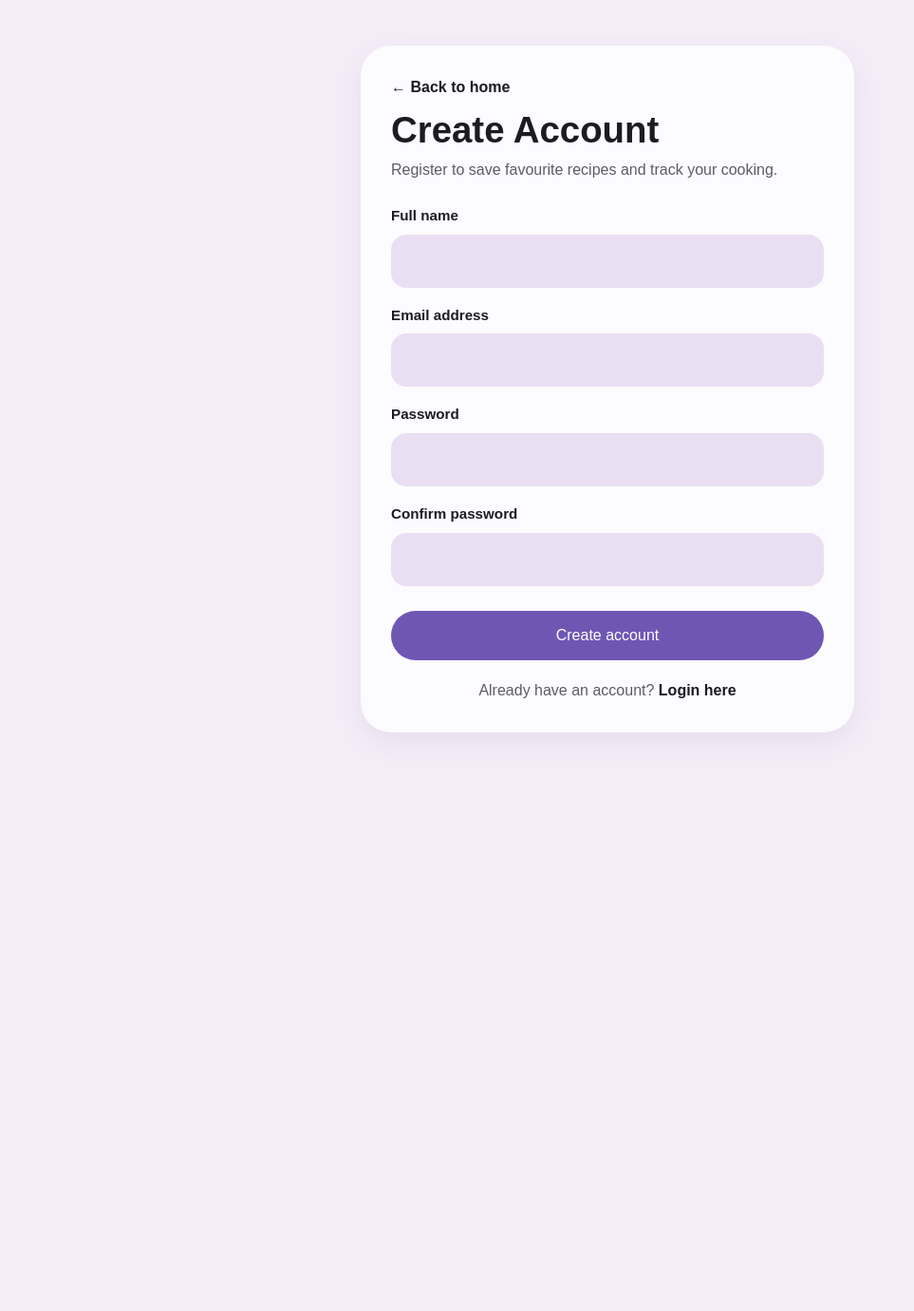
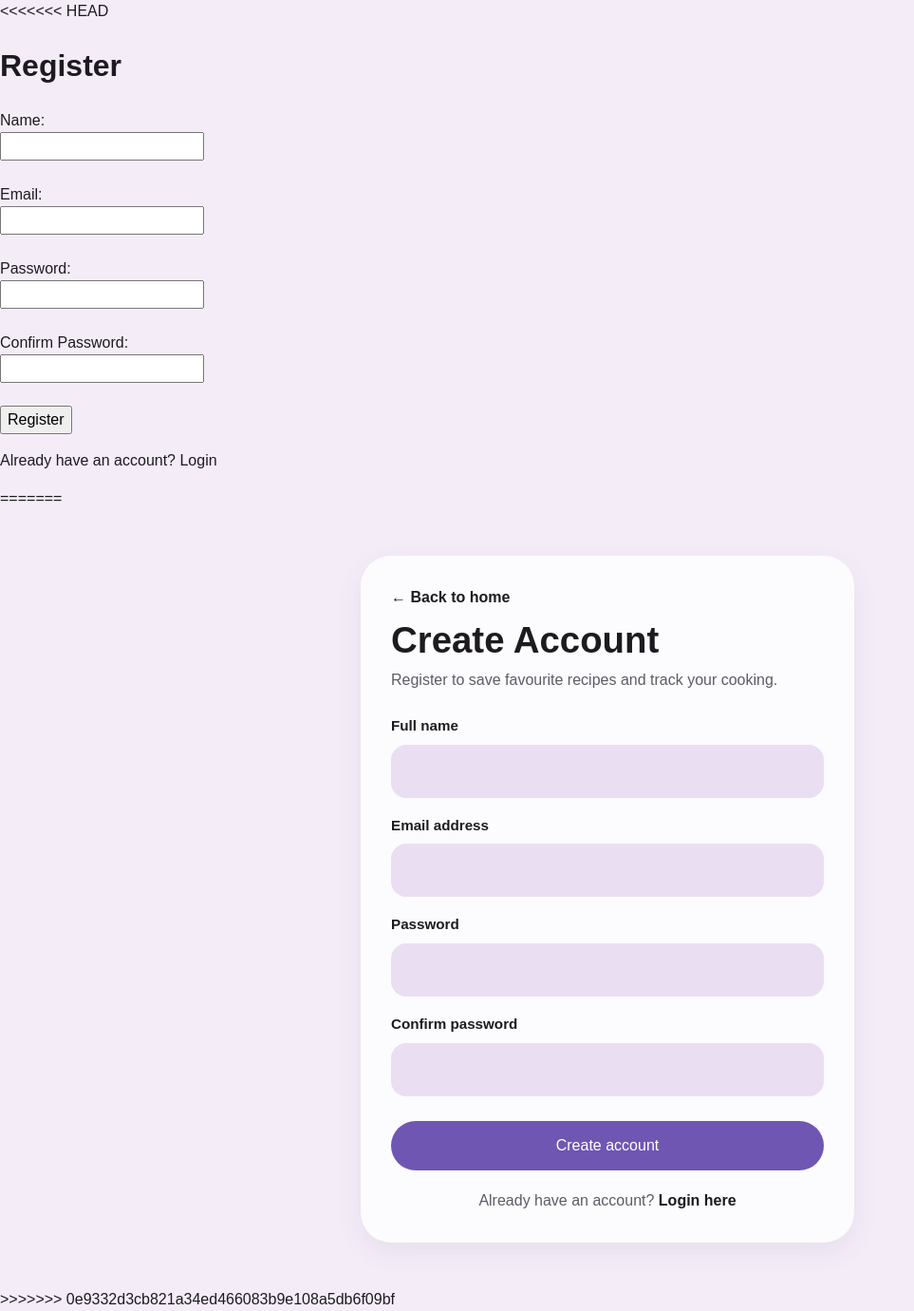
Before and after one commit to alijama2333/recipe-web-app, a PHP site: page /register.php in a window 1280 px wide. Shown: the whole page at 95% size, without its empty margins (0-963 px from the left). Before the commit the page ends 771 px from the top, so only its background shows below. Run offline with PHP 8.4, Linux system fonts and the light colour scheme.

Commit message:
merge main

```diff
--- a/includes/db.php
+++ b/includes/db.php
@@ -9,4 +9,4 @@ try {
     $pdo->setAttribute(PDO::ATTR_ERRMODE, PDO::ERRMODE_EXCEPTION);
 } catch (PDOException $e) {
     die("Database connection failed: " . $e->getMessage());
-}
+};
--- a/public/logout.php
+++ b/public/logout.php
@@ -1,5 +1,7 @@
 <?php
-session_start();
+if (session_status() === PHP_SESSION_NONE) {
+    session_start();
+}
 session_unset();
 session_destroy();
 
--- a/public/register.php
+++ b/public/register.php
@@ -51,6 +51,40 @@ if ($_SERVER['REQUEST_METHOD'] === 'POST') {
     }
 }
 ?>
+<<<<<<< HEAD
+<!DOCTYPE html>
+<html lang="en">
+<head>
+    <meta charset="UTF-8">
+    <title>Register</title>
+</head>
+<body>
+    <h1>Register</h1>
+
+    <?php foreach ($errors as $error): ?>
+        <p style="color:red;"><?= htmlspecialchars($error) ?></p>
+    <?php endforeach; ?>
+
+    <form method="POST" action="">
+        <label for="name">Name:</label><br>
+        <input id="name" type="text" name="name" value="<?= htmlspecialchars($name) ?>" required><br><br>
+
+        <label for="email">Email:</label><br>
+        <input id="email" type="email" name="email" value="<?= htmlspecialchars($email) ?>" required><br><br>
+
+        <label for="password">Password:</label><br>
+        <input id="password" type="password" name="password" required><br><br>
+
+        <label for="confirm_password">Confirm Password:</label><br>
+        <input id="confirm_password" type="password" name="confirm_password" required><br><br>
+
+        <button type="submit">Register</button>
+    </form>
+
+    <p><a href="login.php">Already have an account? Login</a></p>
+</body>
+</html>
+=======
 
 <?php include __DIR__ . '/includes/header.php'; ?>
 
@@ -130,3 +164,4 @@ if ($_SERVER['REQUEST_METHOD'] === 'POST') {
 </section>
 
 <?php include __DIR__ . '/includes/footer.php'; ?>
+>>>>>>> 0e9332d3cb821a34ed466083b9e108a5db6f09bf
```
Also changed, not shown: public/login.php (+23 -1 lines), public/account.php (line endings or trailing spaces).
